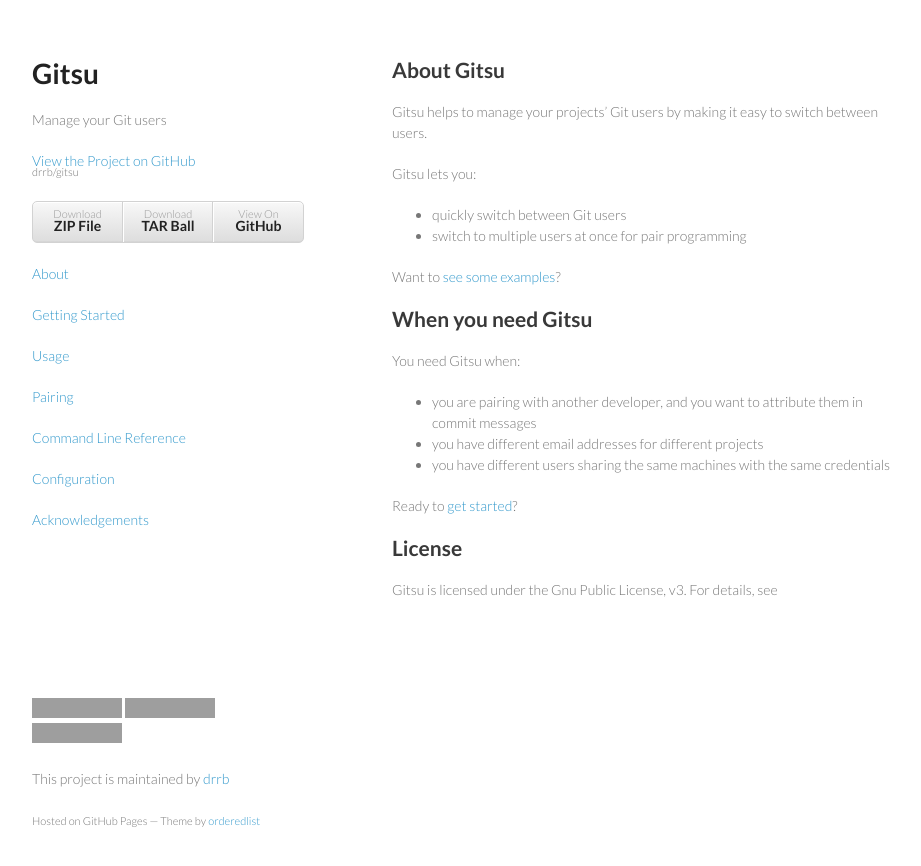
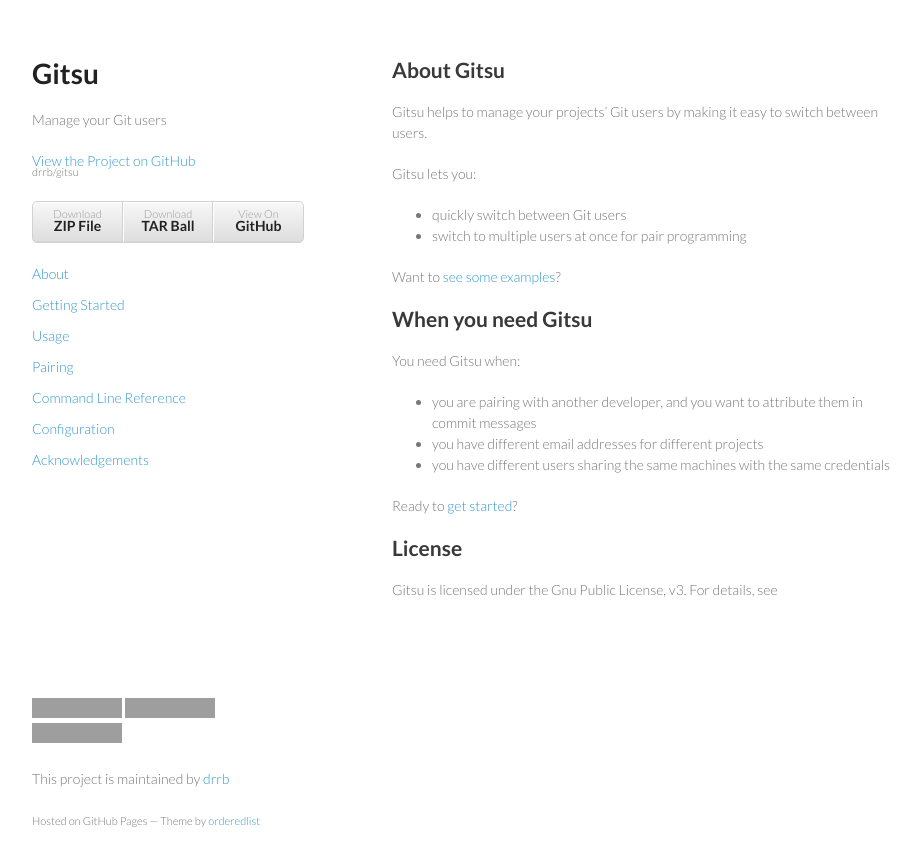
Before and after one commit to drrb/gitsu, a Jekyll site: the page built from index.md, in a window 1280 px wide. Shown: the top 866 px of the page, without its empty margins (178-1099 px from the left). Built offline with Jekyll 4.4.1, drawn with Linux system fonts in a browser that asks for light colours; Markdown is read by kramdown in place of the engine named in the settings; grey boxes are pictures that could not be loaded.

Commit message:
Compacted sidebar links

```diff
--- a/_layouts/minimal.html
+++ b/_layouts/minimal.html
@@ -26,13 +26,13 @@
           <li><a href="https://github.com/drrb/gitsu">View On <strong>GitHub</strong></a></li>
         </ul>
 
-        <p class="view"><a href="/gitsu/">About</a></p>
-        <p class="view"><a href="/gitsu/getting-started/">Getting Started</a></p>
-        <p class="view"><a href="/gitsu/usage/">Usage</a></p>
-        <p class="view"><a href="/gitsu/pairing/">Pairing</a></p>
-        <p class="view"><a href="/gitsu/cli/">Command Line Reference</a></p>
-        <p class="view"><a href="/gitsu/configuration/">Configuration</a></p>
-        <p class="view"><a href="/gitsu/acknowledgements/">Acknowledgements</a></p>
+        <p class="sidebar"><a href="/gitsu/">About</a></p>
+        <p class="sidebar"><a href="/gitsu/getting-started/">Getting Started</a></p>
+        <p class="sidebar"><a href="/gitsu/usage/">Usage</a></p>
+        <p class="sidebar"><a href="/gitsu/pairing/">Pairing</a></p>
+        <p class="sidebar"><a href="/gitsu/cli/">Command Line Reference</a></p>
+        <p class="sidebar"><a href="/gitsu/configuration/">Configuration</a></p>
+        <p class="sidebar"><a href="/gitsu/acknowledgements/">Acknowledgements</a></p>
       </header>
       <section>
         {{ content }}
--- a/stylesheets/styles.css
+++ b/stylesheets/styles.css
@@ -183,6 +183,10 @@
   bottom:50px;
 }
 
+.sidebar {
+  margin-bottom: 10px;
+}
+
 @media print, screen and (max-width: 960px) {
 
   div.wrapper {
```
